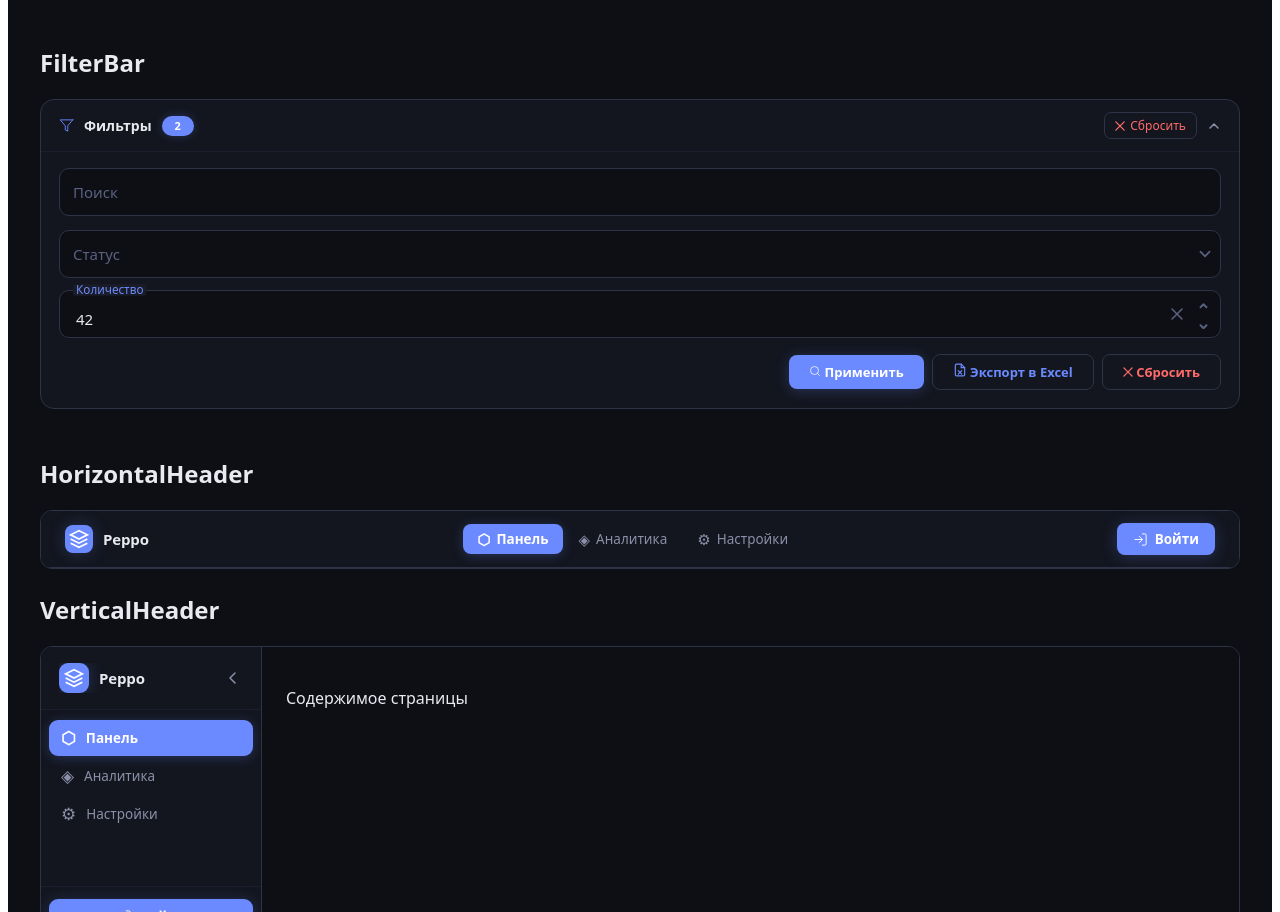
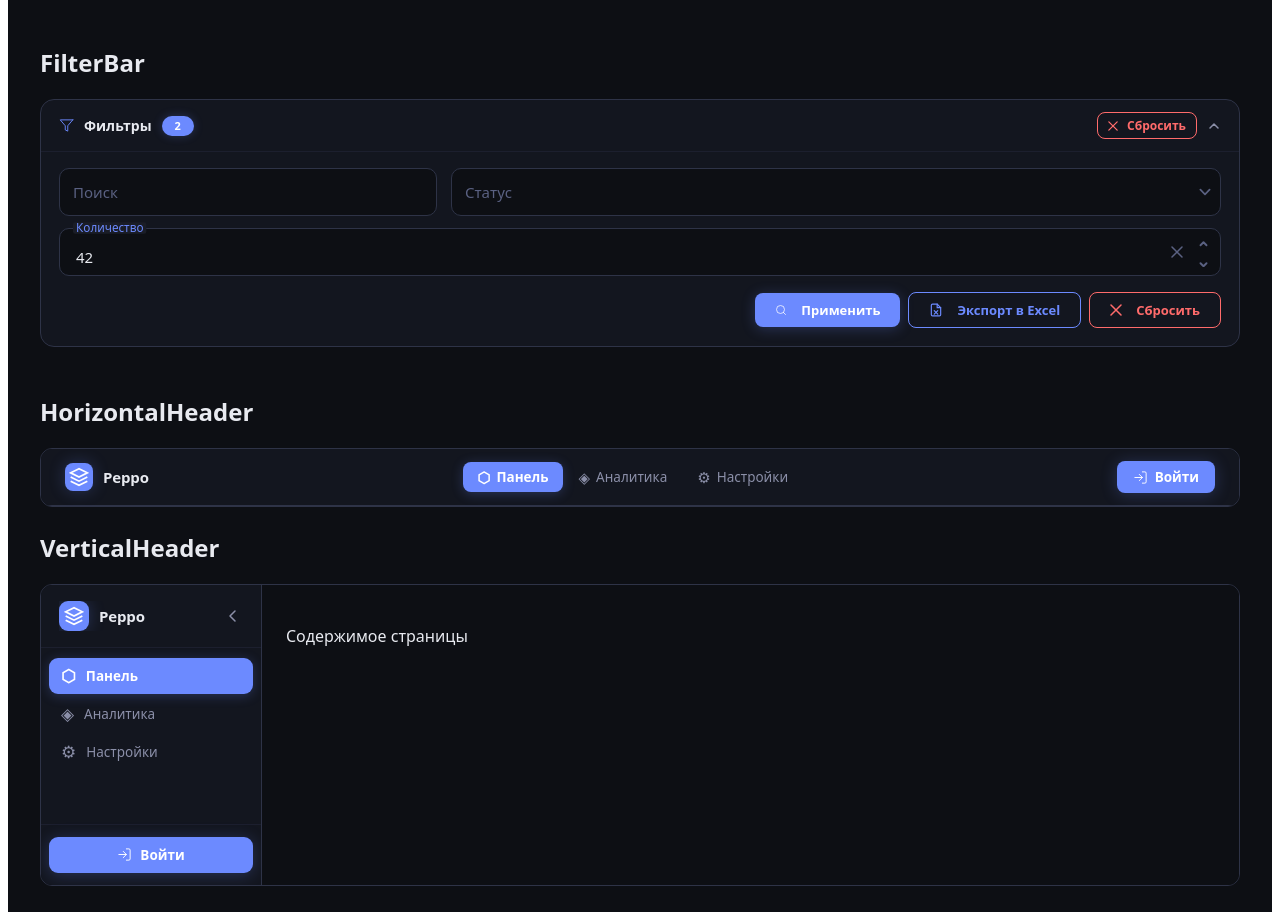
Before and after one commit to KarrokBeorna/ui-kit, a React (Vite) app: page / in a window 1280 px wide. Shown: the part 1588-2500 px from the top of the page. Built offline with nearby package versions, Linux system fonts and the light colour scheme.

Commit message:
Add Button component

```diff
--- a/src/App.tsx
+++ b/src/App.tsx
@@ -53,8 +53,8 @@ function App() {
   ]
 
   const filterItems = [
-    { component: <TextInput label="Поиск" theme={t} value={text} onChange={setText} />, row: 1 },
-    { component: <SearchableSelect label="Статус" theme={t} options={[{ value: 'active', label: 'Активен' }, { value: 'pending', label: 'Ожидает' }]} value={selectVal} onChange={setSelectVal} />, row: 1 },
+    { component: <TextInput label="Поиск" theme={t} value={text} onChange={setText} />, row: 1, cols: 1 },
+    { component: <SearchableSelect label="Статус" theme={t} options={[{ value: 'active', label: 'Активен' }, { value: 'pending', label: 'Ожидает' }]} value={selectVal} onChange={setSelectVal} />, row: 1, cols: 2 },
     { component: <NumberInput label="Количество" theme={t} value={numberVal} onChange={setNumberVal} />, row: 2 },
   ]
 
@@ -146,6 +146,7 @@ function App() {
               setNumberVal('')
             }}
             onExport={() => {}}
+            gridCols={3}
           />
         </section>
 
--- /dev/null
+++ b/src/components/Button.tsx
@@ -0,0 +1,111 @@
+import React from 'react';
+import {Theme} from '../themes/theme';
+
+interface ButtonProps {
+  icon?: React.ReactNode;
+  children?: string;              // текст кнопки
+  variant: 'primary' | 'danger';  // пока только два варианта
+  outline?: boolean;
+  size?: 'sm' | 'md';
+  onClick: (e: React.MouseEvent<HTMLButtonElement>) => void;
+  disabled?: boolean;
+  theme: Theme;
+  type?: 'button' | 'submit' | 'reset';
+  className?: string;
+  style?: React.CSSProperties;
+}
+
+export const Button: React.FC<ButtonProps> = ({
+  icon,
+  children,
+  variant = 'primary',
+  outline = false,
+  size = 'md',
+  onClick,
+  disabled = false,
+  theme,
+  type = 'button',
+  className = '',
+  style = {},
+}) => {
+  const isPrimary = variant === 'primary';
+  const isDanger = variant === 'danger';
+
+  // Цвета в зависимости от варианта и заливки
+  const getColors = () => {
+    if (outline) {
+      return {
+        background: 'transparent',
+        color: isPrimary ? theme.accent : theme.danger,
+        border: `1px solid ${isPrimary ? theme.accent : theme.danger}`,
+        hoverBackground: isPrimary ? `${theme.accent}15` : `${theme.danger}15`,
+        hoverOpacity: 1,
+      };
+    } else {
+      return {
+        background: isPrimary ? theme.accent : theme.danger,
+        color: isPrimary ? theme.accentText : '#ffffff',
+        border: 'none',
+        hoverBackground: undefined,
+        hoverOpacity: 0.85,
+      };
+    }
+  };
+
+  const colors = getColors();
+
+  const sizeStyles = size === 'sm'
+    ? { padding: '4px 10px', fontSize: '12px', gap: '5px' }
+    : { padding: '8px 20px', fontSize: '13px', gap: '8px' };
+
+  const buttonStyle: React.CSSProperties = {
+    display: 'inline-flex',
+    alignItems: 'center',
+    justifyContent: 'center',
+    borderRadius: '8px',
+    fontFamily: 'system-ui',
+    fontWeight: 600,
+    cursor: disabled ? 'not-allowed' : 'pointer',
+    transition: 'background 0.15s, opacity 0.15s, box-shadow 0.15s',
+    ...sizeStyles,
+    background: colors.background,
+    color: colors.color,
+    border: colors.border,
+    opacity: disabled ? 0.5 : 1,
+    ...(isPrimary && !outline ? { boxShadow: `0 2px 14px ${theme.accentGlow}` } : {}),
+    ...style,
+  };
+
+  const handleHover = (e: React.MouseEvent<HTMLButtonElement>) => {
+    if (disabled) return;
+    if (outline) {
+      e.currentTarget.style.background = colors.hoverBackground || 'transparent';
+    } else {
+      e.currentTarget.style.opacity = String(colors.hoverOpacity);
+    }
+  };
+
+  const handleLeave = (e: React.MouseEvent<HTMLButtonElement>) => {
+    if (disabled) return;
+    if (outline) {
+      e.currentTarget.style.background = 'transparent';
+    } else {
+      e.currentTarget.style.opacity = '1';
+    }
+  };
+
+  return (
+    <button
+      type={type}
+      onClick={onClick}
+      disabled={disabled}
+      className={className}
+      style={buttonStyle}
+      onMouseEnter={handleHover}
+      onMouseLeave={handleLeave}
+    >
+      {icon && <span style={{ display: 'inline-flex', marginRight: children ? (size === 'sm' ? 4 : 6) : 0 }}>{icon}</span>}
+      {children}
+    </button>
+  );
+};
--- a/src/components/FilterBar.tsx
+++ b/src/components/FilterBar.tsx
@@ -1,6 +1,7 @@
 import { useState, useRef, useEffect } from 'react';
 import type { Theme } from '../themes/theme';
 import { IcoFilter, IcoX, IcoChevronDown, IcoSearch, ExportIcon } from './icons';
+import { Button } from './Button';
 
 interface FilterItem {
   component: React.ReactNode;
@@ -86,7 +87,7 @@ export function FilterBar({
   }, [applyOnEnter, onApply, bodyRef.current]);
 
   const rows: Record<number, Array<{ component: React.ReactNode; cols: number }>> = {};
-  filters.forEach(({ component, row, cols = 1 }) => {
+  filters.forEach(({ component, row, cols = gridCols }) => {
     if (!rows[row]) rows[row] = [];
     rows[row].push({ component, cols });
   });
@@ -99,6 +100,7 @@ export function FilterBar({
         style={{ display: 'flex', alignItems: 'center', justifyContent: 'space-between', padding: '12px 18px', cursor: 'pointer', userSelect: 'none', gap: 12 }}
         onClick={() => setOpen(!open)}
       >
+        {/* ... иконка фильтра и бейдж ... */}
         <div style={{ display: 'flex', alignItems: 'center', gap: 10 }}>
           <span style={{ color: t.accent, display: 'flex' }}><IcoFilter /></span>
           <span style={{ fontFamily: 'system-ui', fontWeight: 600, fontSize: 14, color: t.text }}>Фильтры</span>
@@ -117,9 +119,16 @@ export function FilterBar({
             </div>
           )}
           {activeCount > 0 && onReset && (
-            <button onClick={(e) => { e.stopPropagation(); onReset(); }} style={{ display: 'flex', alignItems: 'center', gap: 5, padding: '4px 10px', borderRadius: 7, border: `1px solid ${t.border}`, background: 'transparent', color: t.danger, fontSize: 12, fontFamily: 'system-ui', fontWeight: 500, cursor: 'pointer', transition: 'background 0.15s' }} onMouseEnter={e => e.currentTarget.style.background = `${t.danger}15`} onMouseLeave={e => e.currentTarget.style.background = 'transparent'}>
-              <IcoX s={10} /> Сбросить
-            </button>
+            <Button
+              icon={<IcoX s={10} />}
+              variant="danger"
+              outline
+              size="sm"
+              onClick={(e) => { e.stopPropagation(); onReset(); }}
+              theme={t}
+            >
+              Сбросить
+            </Button>
           )}
           <span style={{ color: t.textMuted, display: 'flex' }}><IcoChevronDown open={open} /></span>
         </div>
@@ -144,7 +153,7 @@ export function FilterBar({
                     key={idx}
                     style={{
                       gridColumn: `span ${Math.min(item.cols, gridCols)}`,
-                      minWidth: 0, // чтобы контент не вылезал
+                      minWidth: 0,
                     }}
                   >
                     {item.component}
@@ -156,70 +165,41 @@ export function FilterBar({
 
           <div style={{ display: 'flex', alignItems: 'center', gap: 8, paddingTop: 4, paddingBottom: 18, flexWrap: 'wrap', justifyContent: 'flex-end' }}>
             {onApply && !instantApply && (
-              <button
+              <Button
+                icon={<IcoSearch s={12} />}
+                variant="primary"
+                size="md"
                 onClick={onApply}
-                style={{
-                  padding: '8px 20px',
-                  borderRadius: 8,
-                  border: 'none',
-                  background: t.accent,
-                  color: t.accentText,
-                  fontSize: 13,
-                  fontWeight: 600,
-                  fontFamily: 'system-ui',
-                  cursor: 'pointer',
-                  transition: 'opacity 0.15s',
-                  boxShadow: `0 2px 14px ${t.accentGlow}`
-                }}
-                onMouseEnter={e => e.currentTarget.style.opacity = '0.88'}
-                onMouseLeave={e => e.currentTarget.style.opacity = '1'}
+                theme={t}
               >
-                <IcoSearch s={12} /> Применить
-              </button>
+                Применить
+              </Button>
             )}
 
             {onExport && (
-              <button
+              <Button
+                icon={<ExportIcon s={12} />}
+                variant="primary"
+                outline
+                size="md"
                 onClick={onExport}
-                style={{
-                  padding: '8px 20px',
-                  borderRadius: 8,
-                  border: `1px solid ${t.border}`,
-                  background: 'transparent',
-                  color: t.accent,
-                  fontSize: 13,
-                  fontWeight: 600,
-                  fontFamily: 'system-ui',
-                  cursor: 'pointer',
-                  transition: 'background 0.15s'
-                }}
-                onMouseEnter={e => e.currentTarget.style.background = `${t.accent}15`}
-                onMouseLeave={e => e.currentTarget.style.background = 'transparent'}
+                theme={t}
               >
-                <ExportIcon s={12} /> {exportLabel}
-              </button>
+                {exportLabel}
+              </Button>
             )}
 
             {onReset && (
-              <button
+              <Button
+                icon={<IcoX s={12} />}
+                variant="danger"
+                outline
+                size="md"
                 onClick={(e) => { e.stopPropagation(); onReset(); }}
-                style={{
-                  padding: '8px 20px',
-                  borderRadius: 8,
-                  border: `1px solid ${t.border}`,
-                  background: 'transparent',
-                  color: t.danger,
-                  fontSize: 13,
-                  fontWeight: 600,
-                  fontFamily: 'system-ui',
-                  cursor: 'pointer',
-                  transition: 'background 0.15s'
-                }}
-                onMouseEnter={e => e.currentTarget.style.background = `${t.danger}15`}
-                onMouseLeave={e => e.currentTarget.style.background = 'transparent'}
+                theme={t}
               >
-                <IcoX s={10} /> Сбросить
-              </button>
+                Сбросить
+              </Button>
             )}
           </div>
         </div>
```
